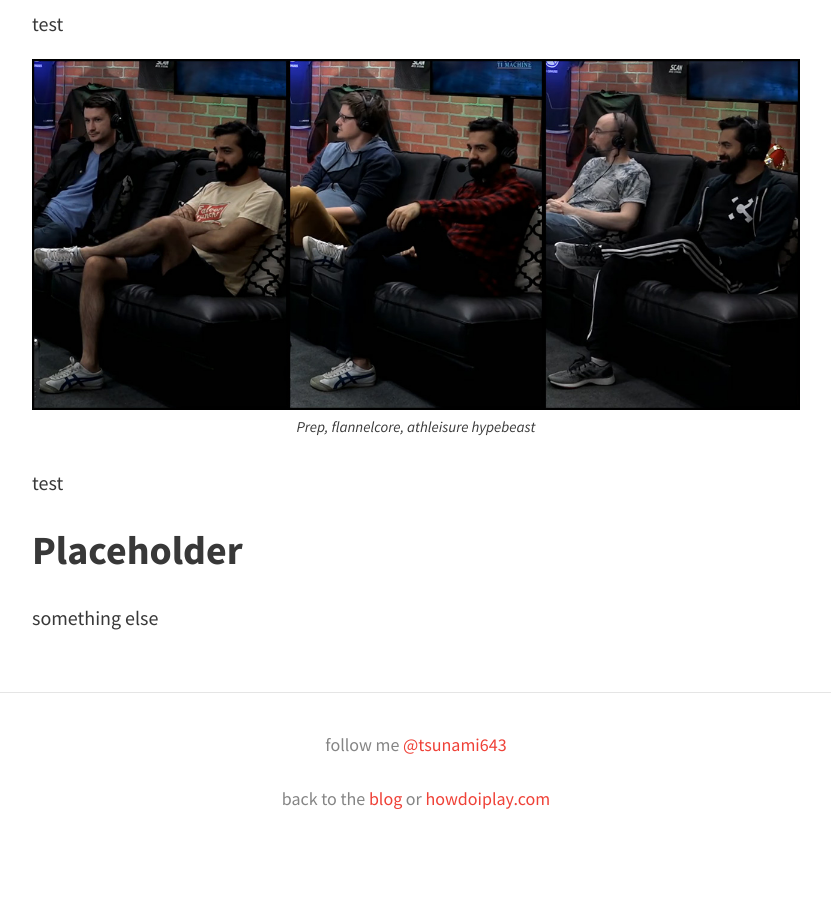
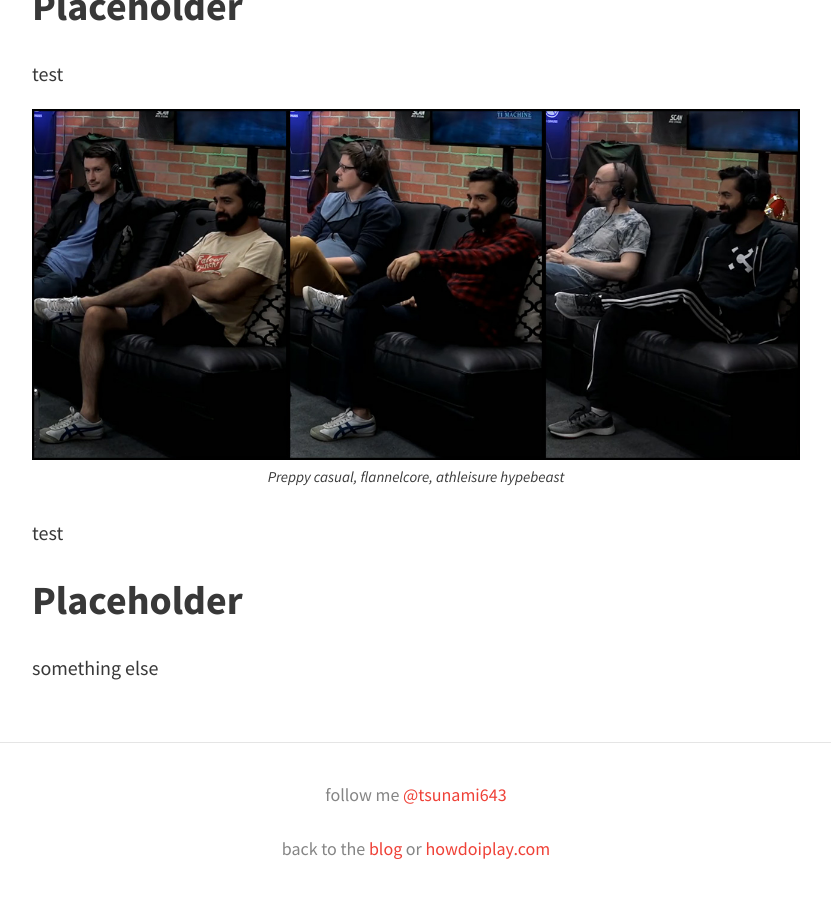
Before and after one commit to tsunami643/blog, a Jekyll site: the page built from _posts/2017-09-04-casting-year-one.md, in a window 1280 px wide and 900 px high, scrolled down 11735 px. Shown: the whole window, without its empty margins (224-1055 px from the left). Built offline with Jekyll 4.4.1, drawn with Linux system fonts in a browser that asks for light colours; comment, search, counter and statistics services are not loaded; before the commit the page ends 12585 px from its top, so only the background shows below that; some of the changed text lies outside the part shown.

Commit message:
vod caption

```diff
--- a/_posts/2017-09-04-casting-year-one.md
+++ b/_posts/2017-09-04-casting-year-one.md
@@ -58,6 +58,7 @@ I have meticulously catalogued every competitive cast I’ve ever taken part in.
 Once upon a time, I thought this cast was pretty good.
 
 <div class="video-container" style="text-align: center;"><iframe src="https://player.twitch.tv/?video=v90535107&t=17m20s&autoplay=false" frameborder="0" allowfullscreen="true" scrolling="no" height="472" width="840"></iframe></div><p></p>
+<p style="text-align: center;"><i><sup>Cast starts at 17m20s</sup></i></p>
 
 Listening to it now feels like some /r/blunderyears type shit.
 
@@ -158,7 +159,7 @@ test
 
 {:.center}
 ![Lookbook](/blog/img/yearone/lookbook.jpg)
-<p style="text-align: center;"><i><sup>Prep, flannelcore, athleisure hypebeast</sup></i></p>
+<p style="text-align: center;"><i><sup>Preppy casual, flannelcore, athleisure hypebeast</sup></i></p>
 
 test
 
```
